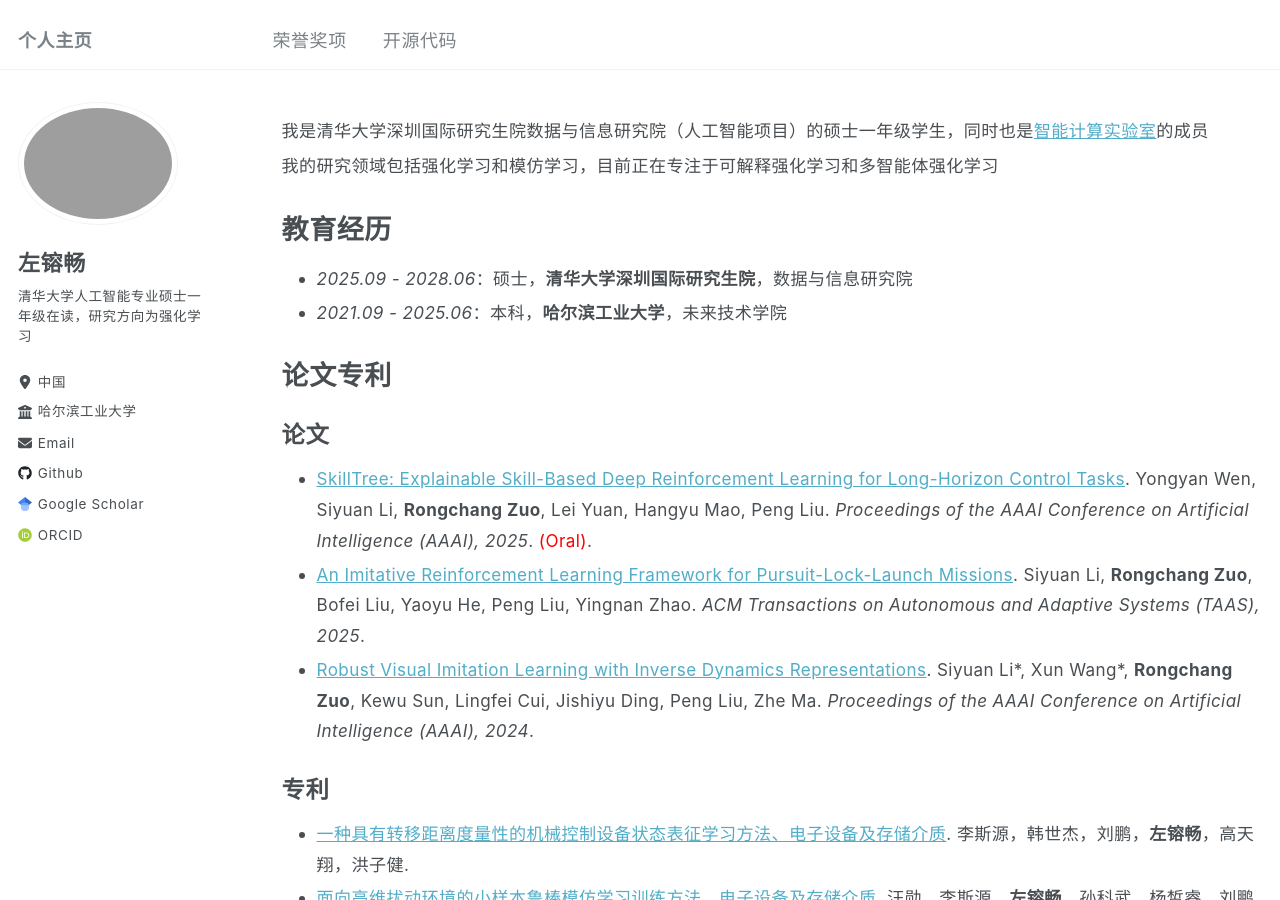
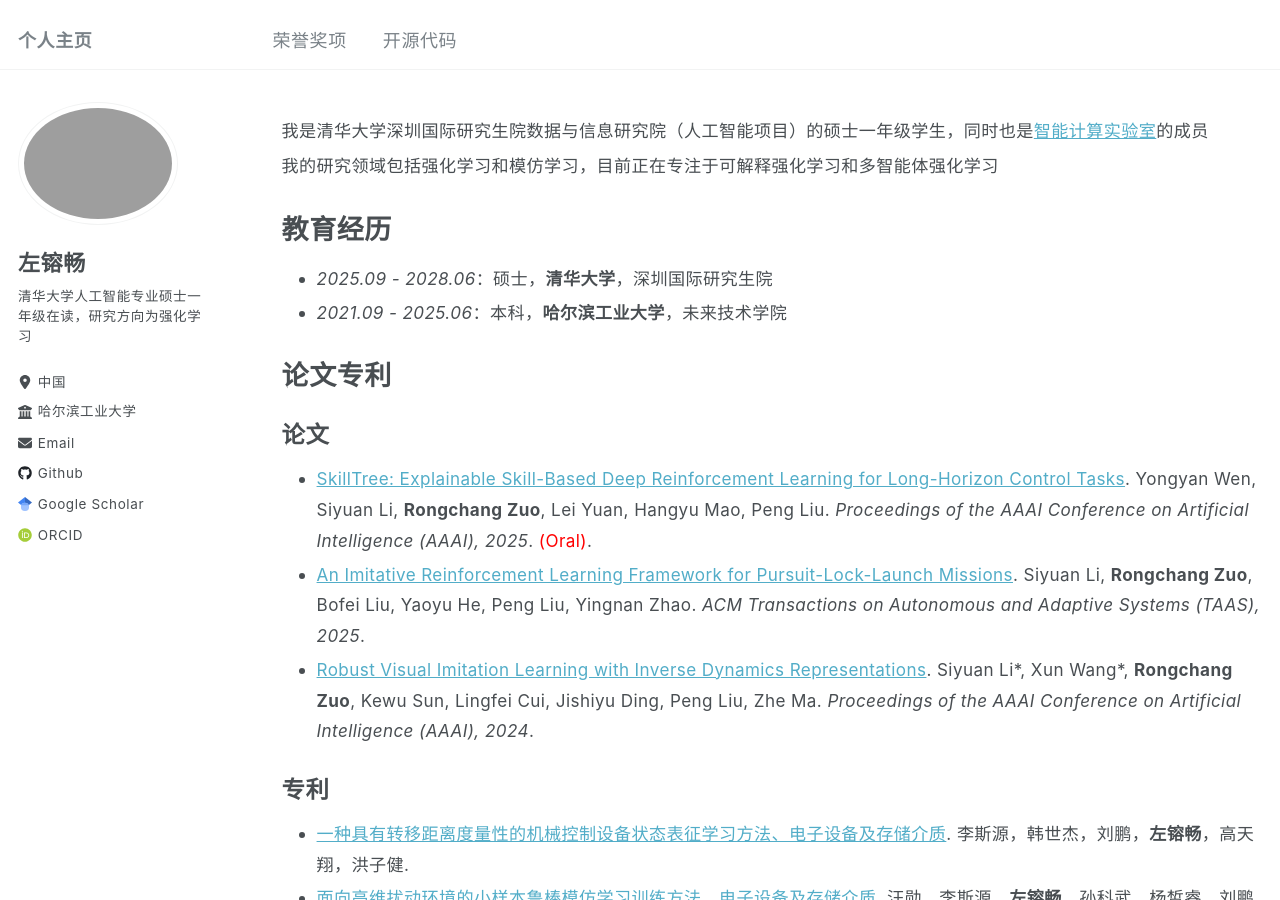
Before and after one commit to zrc0622/zrc0622.github.io, a Jekyll site: the page built from _pages/about.md, in a window 1280 px wide and 900 px high. Built offline with Jekyll 4.4.1, drawn with Linux system fonts in a browser that asks for light colours.

Commit message:
更新院系

```diff
--- a/_pages/about.md
+++ b/_pages/about.md
@@ -12,7 +12,7 @@ redirect_from:
 <p style="margin-bottom: 18px !important;">我的研究领域包括强化学习和模仿学习，目前正在专注于可解释强化学习和多智能体强化学习</p>
 
 # 教育经历
-* *2025.09 - 2028.06*：硕士，**清华大学深圳国际研究生院**，数据与信息研究院
+* *2025.09 - 2028.06*：硕士，**清华大学**，深圳国际研究生院
 * *2021.09 - 2025.06*：本科，**哈尔滨工业大学**，未来技术学院
 
 # 论文专利
```
